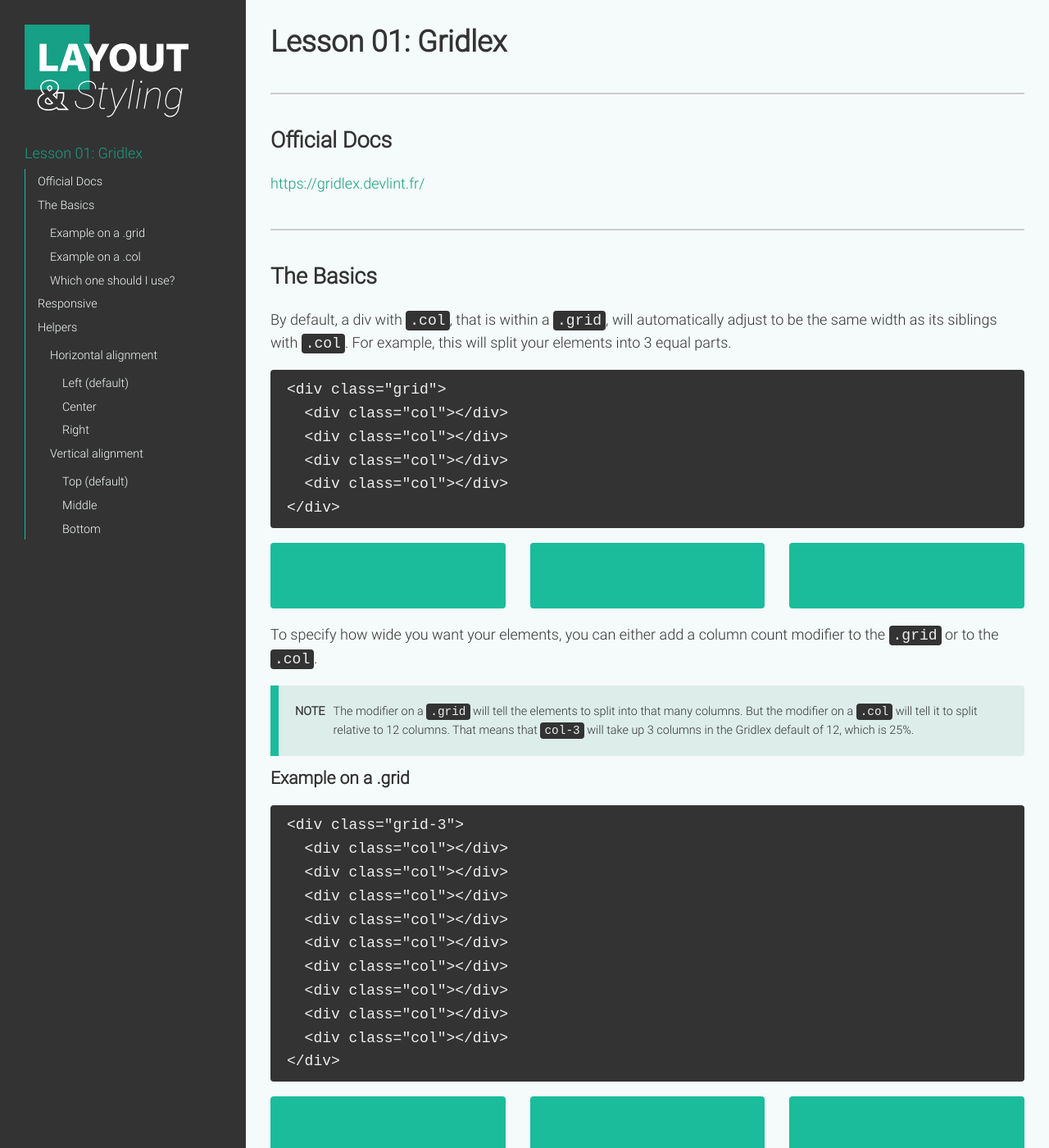
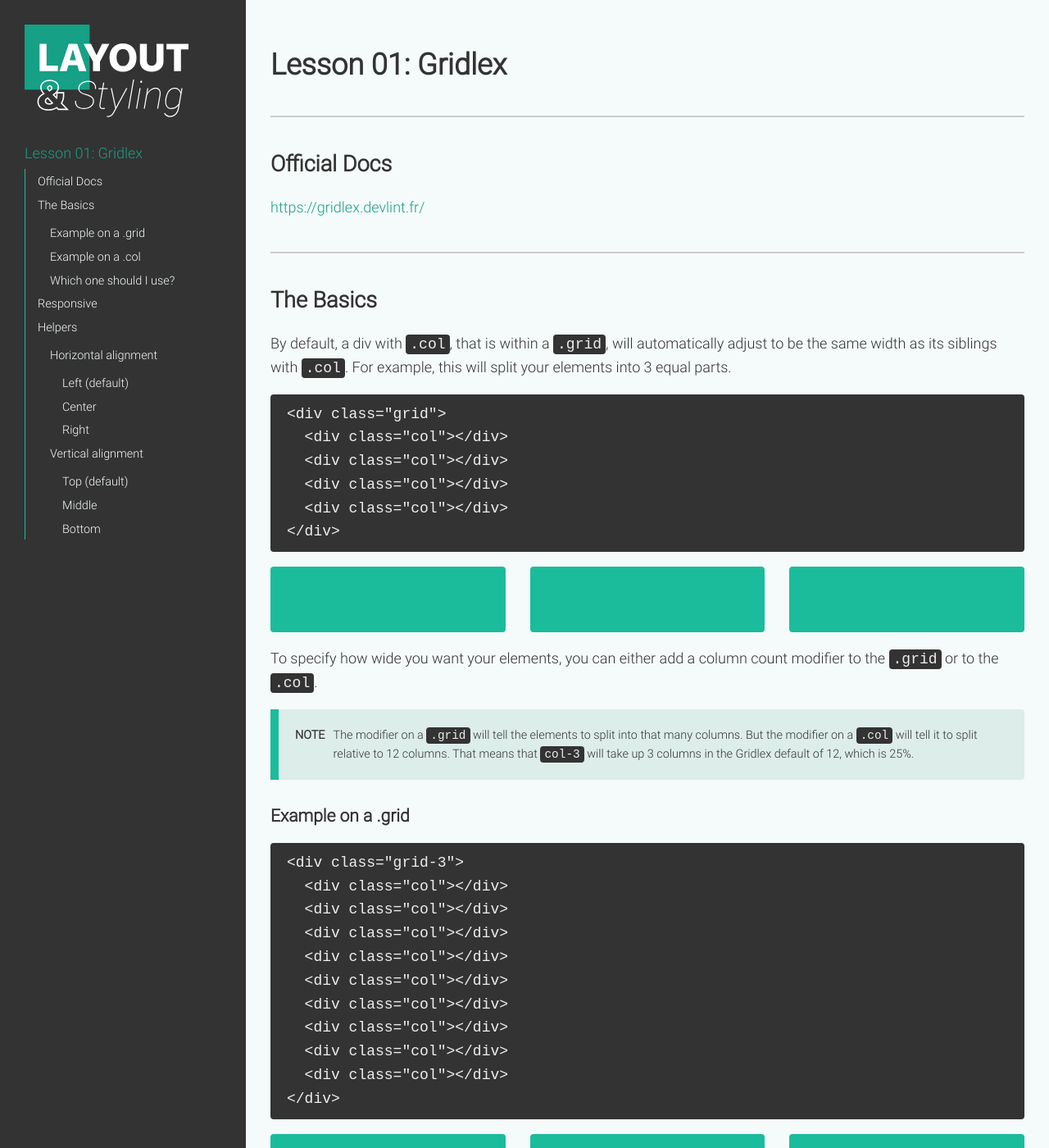
Before and after one commit to JustinBold/styling-and-layout, a Jekyll site: the page built from lessons/lesson-01-gridlex.md, in a window 1280 px wide and 1400 px high. Shown: the whole window at 82% size. Built offline with Jekyll 4.4.1, drawn with Linux system fonts in a browser that asks for light colours; nearby versions of some CDN libraries; some of the changed text lies outside the part shown.

Commit message:
Quick addition

````diff
--- a/assets/styles/main.scss
+++ b/assets/styles/main.scss
@@ -80,11 +80,11 @@ body {
 }
 h1,h2,h3,h4,h5,h6{
   margin-top: -0.83em;
-  padding-top: 0.83em;
-  line-height: 1.2
+  padding-top: 1.6em;
+  line-height: 1.2em;
 }
 hr {
-  margin: $gutter-lg 0;
+  margin: $gutter-lg 0 $gutter;
   border: 1px solid $color-default-400;
 }
 p {
@@ -233,10 +233,17 @@ $max-width-content: 1000px;
 .block {
   margin-bottom: $gutter-md;
   padding: $gutter-lg;
+  font-size: 24px;
+  font-weight: bold;
+  text-align: center;
+  color: $color-default-100;
   background-color: $color-accent-500;
   border-radius: $border-radius;
 
   &--large {
     padding: $gutter-xl;
   }
+  &--text {
+    padding: 21px $gutter-lg;
+  }
 }
--- a/lessons/lesson-01-gridlex.md
+++ b/lessons/lesson-01-gridlex.md
@@ -202,15 +202,14 @@ ___
 
 ## Helpers
 
-There are multiple helpers classes that can be applied to the `.grid`.
+There are multiple helpers classes that can be applied to the `.grid`. These are not all of the available helpers, but only the ones I've use more often. To view all available helpers, visit the official [docs](https://gridlex.devlint.fr/)
 
 ### Horizontal alignment
 
 #### Left (default)
 ```
 <div class="grid">
-  <div class="col-4">
-  </div>
+  <div class="col-4"></div>
 </div>
 ```
 <div class="lesson-1__section">
@@ -223,8 +222,7 @@ There are multiple helpers classes that can be applied to the `.grid`.
 #### Center
 ```
 <div class="grid-center">
-  <div class="col-4">
-  </div>
+  <div class="col-4"></div>
 </div>
 ```
 <div class="lesson-1__section">
@@ -236,8 +234,7 @@ There are multiple helpers classes that can be applied to the `.grid`.
 #### Right
 ```
 <div class="grid-right">
-  <div class="col-4">
-  </div>
+  <div class="col-4"></div>
 </div>
 ```
 <div class="lesson-1__section">
@@ -251,12 +248,9 @@ There are multiple helpers classes that can be applied to the `.grid`.
 #### Top (default)
 ```
 <div class="grid">
-  <div class="col-4">
-  </div>
-  <div class="col-4">
-  </div>
-  <div class="col-4">
-  </div>
+  <div class="col-4"></div>
+  <div class="col-4"></div>
+  <div class="col-4"></div>
 </div>
 ```
 <div class="lesson-1__section">
@@ -276,12 +270,9 @@ This is one is especially helpful for things like headers where the logo height
 
 ```
 <div class="grid-middle">
-  <div class="col-4">
-  </div>
-  <div class="col-4">
-  </div>
-  <div class="col-4">
-  </div>
+  <div class="col-4"></div>
+  <div class="col-4"></div>
+  <div class="col-4"></div>
 </div>
 ```
 <div class="lesson-1__section">
@@ -295,12 +286,9 @@ This is one is especially helpful for things like headers where the logo height
 #### Bottom
 ```
 <div class="grid-bottom">
-  <div class="col-4">
-  </div>
-  <div class="col-4">
-  </div>
-  <div class="col-4">
-  </div>
+  <div class="col-4"></div>
+  <div class="col-4"></div>
+  <div class="col-4"></div>
 </div>
 ```
 <div class="lesson-1__section">
@@ -310,3 +298,37 @@ This is one is especially helpful for things like headers where the logo height
     <div class="col-4"><div class="block"></div></div>
   </div>
 </div>
+
+### Column ordering
+
+#### Normal flow (default)
+```
+<div class="grid">
+  <div class="col-4">1</div>
+  <div class="col-4">2</div>
+  <div class="col-4">3</div>
+</div>
+```
+<div class="lesson-1__section">
+  <div class="grid">
+    <div class="col-4"><div class="block block--text">1</div></div>
+    <div class="col-4"><div class="block block--text">2</div></div>
+    <div class="col-4"><div class="block block--text">3</div></div>
+  </div>
+</div>
+
+#### Reverse flow
+```
+<div class="grid">
+  <div class="col-4">1</div>
+  <div class="col-4">2</div>
+  <div class="col-4">3</div>
+</div>
+```
+<div class="lesson-1__section">
+  <div class="grid-reverse">
+    <div class="col-4"><div class="block block--text">1</div></div>
+    <div class="col-4"><div class="block block--text">2</div></div>
+    <div class="col-4"><div class="block block--text">3</div></div>
+  </div>
+</div>
````
